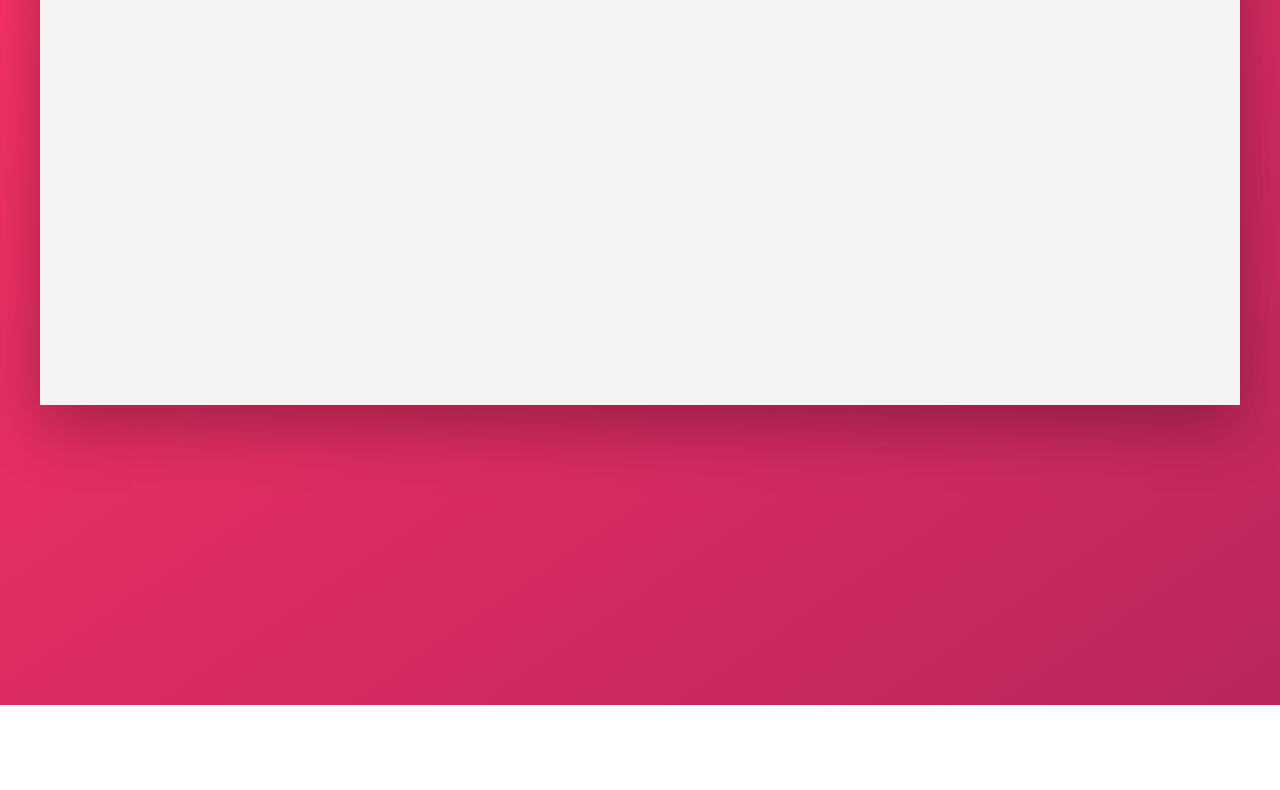
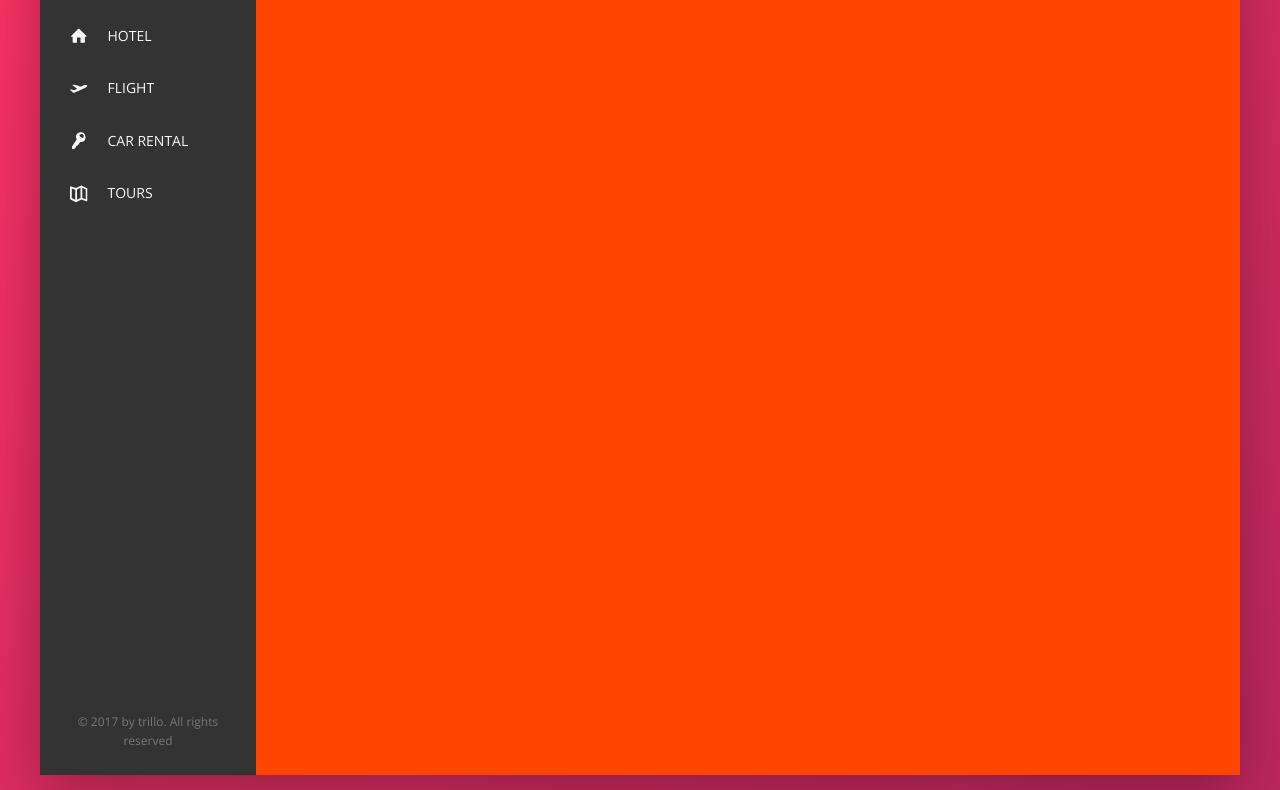
Before and after one commit to Boki7/css-flexbox, a website: page index.html in a window 1280 px wide. Shown: the part 175-965 px from the top of the page. Before the commit the page ends 880 px from the top, so only its background shows below. Drawn offline with nearby package versions, Linux system fonts and the light colour scheme.

Commit message:
Side navigation

```diff
--- a/index.html
+++ b/index.html
@@ -53,7 +53,43 @@
 
       <div class="content">
         <nav class="sidebar">
-          Navigation
+          <ul class="side-nav">
+            <li class="side-nav__item">
+              <a href="#" class="side-nav__link">
+                <svg class="side-nav__icon">
+                  <use xlink:href="img/sprite.svg#icon-home"></use>
+                </svg>
+                <span>Hotel</span>
+              </a>
+            </li>
+            <li class="side-nav__item">
+              <a href="#" class="side-nav__link">
+                <svg class="side-nav__icon">
+                  <use xlink:href="img/sprite.svg#icon-aircraft-take-off"></use>
+                </svg>
+                <span>Flight</span>
+              </a>
+            </li>
+            <li class="side-nav__item">
+              <a href="#" class="side-nav__link">
+                <svg class="side-nav__icon">
+                  <use xlink:href="img/sprite.svg#icon-key"></use>
+                </svg>
+                <span>Car rental</span>
+              </a>
+            </li>
+            <li class="side-nav__item">
+              <a href="#" class="side-nav__link">
+                <svg class="side-nav__icon">
+                  <use xlink:href="img/sprite.svg#icon-map"></use>
+                </svg>
+                <span>Tours</span>
+              </a>
+            </li>
+          </ul>
+          <div class="legal">
+            &copy; 2017 by trillo. All rights reserved
+          </div>
         </nav>
         <main class="hotel-view">
           Hotel view
--- a/sass/_components.scss
+++ b/sass/_components.scss
@@ -3,7 +3,7 @@
 
 .logo {
   height: 3.25rem;
-  margin-left: 3.5rem;
+  margin-left: 2rem;
 }
 
 /////////////////////////////
@@ -55,27 +55,122 @@
 // USER NAVIGATION
 
 .user-nav {
-  background-color: green;
+  align-self: stretch;
+  display: flex;
+  justify-content: space-between;
+  align-items: center;
+
+  & > * {
+      display: flex;
+      align-items: center;
+      padding: 0 2rem;
+      height: 100%;
+      cursor: pointer;
+  }
+
+  & > *:hover {
+      background-color: var(--color-grey-ligh-3);
+  }
 
   &__icon-box {
+      position: relative;
+
   }
 
   &__icon {
     height: 2.25rem;
     width: 2.25rem;
+    fill: var(--color-grey-dark-2);
   }
 
   &__notification {
+      background-color: var(--color-primary);
+      color: #fff;
+      font-size: .8rem;
+      font-weight: 900;
+      height: 1.75rem;
+      width: 1.75rem;
+      border-radius: 50%;
+      position: absolute;
+      top: 1.5rem;
+      right: 1.3rem;
+      display: flex;
+      justify-content: center;
+      align-items: center;
   }
 
   &__user {
+      display: flex;
+      align-items: center;
   }
 
   &__user-photo {
     height: 3.75rem;
     border-radius: 50%;
-  }
-
-  &__user-name {
+    margin-right: 2rem;
   }
 }
+
+
+/////////////////////////////
+// SIDE NAVIGATION
+
+.side-nav {
+    font-size: 1.4rem;
+    list-style: none;
+    margin-top: 3.5rem;
+
+    &__item {
+
+    }
+
+    &__link:link,
+    &__link:visited {
+        display: flex;
+        align-items: center;
+        text-decoration: none;
+        color: var(--color-grey-ligh-1);
+        text-transform: uppercase;
+        padding: 1.5rem 3rem;
+
+        position: relative;
+        z-index: 1;
+
+        &:after {
+            content: '';
+            position: absolute;
+            top: 0;
+            left: 0;
+            width: 0%;
+            height: 100%;
+            z-index: -1;
+            background-color: var(--color-primary);
+            transition: width .5s;
+        }
+
+        &:hover:after {
+            width: 100%;
+        }
+    }
+
+
+
+    &__icon {
+        width: 1.75rem;
+        height: 1.75rem;
+        fill: currentColor;
+        margin-right: 2rem;
+    }
+
+
+}
+
+/////////////////////////////
+// LEGAL TEXT
+
+.legal {
+    font-size: 1.2rem;
+    color: var(--color-grey-light-4);
+    text-align: center;
+    padding: 2.5rem;
+}
--- a/sass/_layout.scss
+++ b/sass/_layout.scss
@@ -25,10 +25,13 @@
 .sidebar {
     background-color: var(--color-grey-dark-1);
     flex: 0 0 18%;
+    display: flex;
+    flex-direction: column;
+    justify-content: space-between;
 }
 
 .hotel-view {
     background-color: orangered;
-
+    height: 80rem;
     flex: 1;
 }
```
Also changed, not shown: css/style.css.
